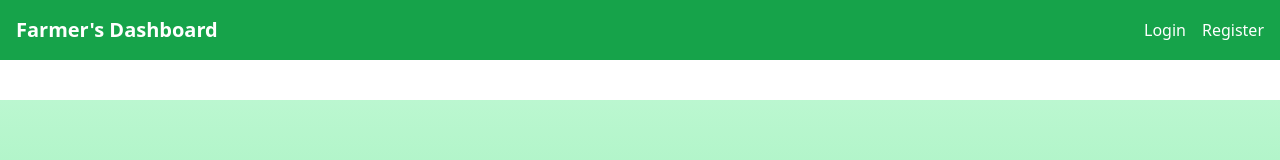
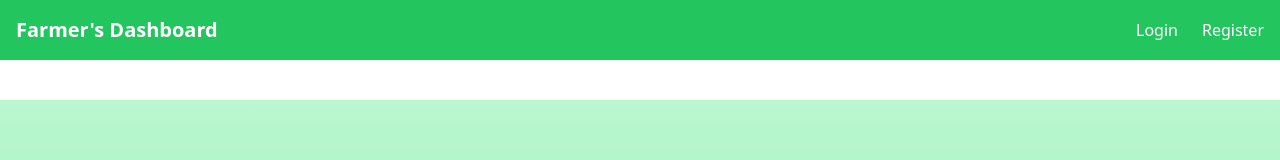
Before and after one commit to vishdadhich092004/terrapact, a React (Vite) app in the folder frontend/: page /farmer/login in a window 1280 px wide. Shown: the top 160 px of the page. Built offline with nearby package versions, Linux system fonts and the light colour scheme; no server answers.

Commit message:
Header Change

```diff
--- a/frontend/src/components/Buttons/SignOutButton.tsx
+++ b/frontend/src/components/Buttons/SignOutButton.tsx
@@ -2,6 +2,7 @@ import { useMutation, useQueryClient } from "react-query";
 import * as apiClient from "../../farmer-api-clients";
 import { useAppContext } from "../../contexts/AppContext";
 import { useNavigate } from "react-router-dom";
+import { LogOut } from "lucide-react";
 
 const SignOutButton = () => {
   const navigate = useNavigate();
@@ -27,9 +28,9 @@ const SignOutButton = () => {
   return (
     <button
       onClick={handleClick}
-      className="bg-teal-600 text-white px-4 py-2 rounded hover:bg-teal-700 transition-colors duration-300 text-sm uppercase tracking-wide"
+      className="text-white hover:text-gray-200 transition-colors duration-300"
     >
-      Sign Out
+      <LogOut className="w-6 h-6" />
     </button>
   );
 };
--- a/frontend/src/components/Farmer/FarmerHeader.tsx
+++ b/frontend/src/components/Farmer/FarmerHeader.tsx
@@ -1,46 +1,42 @@
 import { useAuthContext } from "../../contexts/AuthContext";
 import { Link } from "react-router-dom";
 import SignOutButton from "../Buttons/SignOutButton";
+import { UserCircle } from "lucide-react";
 
 function FarmerHeader() {
-  const { user, isFarmer, isAuthenticated } = useAuthContext();
+  const { isFarmer, isAuthenticated } = useAuthContext();
 
   return (
-    <header className="bg-green-600 text-white p-4 flex justify-between items-center">
+    <header className="bg-green-500 text-white p-4 flex justify-between items-center">
       <div>
         <Link to="/" className="text-xl font-bold">
           Farmer's Dashboard
         </Link>
       </div>
 
-      <nav className="flex space-x-4">
+      <nav className="flex items-center space-x-6">
         {isAuthenticated && isFarmer && (
           <>
             <Link to="/farmers/crop-demands" className="hover:underline">
               Marketplace
             </Link>
-
             <Link to="/farmers/my-bids" className="hover:underline">
               My Bids
             </Link>
-          </>
-        )}
-        {/* <Link to="/new-crop" className="hover:underline">
-          List a Crop
-        </Link> */}
-
-        {/* User Authentication Links */}
-        {isFarmer ? (
-          <>
-            <span className="font-semibold">{`Hello, ${user?.name}`}</span>
             <Link
               to="/farmers/contracts/my-contracts"
               className="hover:underline"
             >
               My Contracts
             </Link>
+          </>
+        )}
+
+        {isFarmer ? (
+          <div className="flex items-center space-x-4">
+            <UserCircle className="w-6 h-6" />
             <SignOutButton />
-          </>
+          </div>
         ) : (
           <>
             <Link to="/farmer/login" className="hover:underline">
--- a/frontend/src/main.tsx
+++ b/frontend/src/main.tsx
@@ -5,6 +5,8 @@ import App from "./App.tsx";
 import "./index.css";
 import AppContextProvider from "./contexts/AppContext.tsx";
 import { AuthContextProvider } from "./contexts/AuthContext.tsx";
+import { ThemeProvider } from "@mui/material/styles";
+import theme from "./theme.ts";
 const queryClient = new QueryClient({
   defaultOptions: {
     queries: {
@@ -16,11 +18,13 @@ const queryClient = new QueryClient({
 createRoot(document.getElementById("root")!).render(
   <StrictMode>
     <QueryClientProvider client={queryClient}>
-      <AppContextProvider>
-        <AuthContextProvider>
-          <App />
-        </AuthContextProvider>
-      </AppContextProvider>
+      <ThemeProvider theme={theme}>
+        <AppContextProvider>
+          <AuthContextProvider>
+            <App />
+          </AuthContextProvider>
+        </AppContextProvider>
+      </ThemeProvider>
     </QueryClientProvider>
   </StrictMode>
 );
--- a/frontend/src/pages/Farmer/CropDemands/AllCropDemandsForFarmer.tsx
+++ b/frontend/src/pages/Farmer/CropDemands/AllCropDemandsForFarmer.tsx
@@ -16,13 +16,13 @@ const AllCropDemandsForFarmer = () => {
 
   return (
     <div className="min-h-screen bg-gray-50 flex flex-col items-center py-8">
-      <a
+      {/* <a
         href="http://13.126.86.86:5000"
         target="_blank"
         className="bg-yellow-500 py-3 px-3 font-bold text-white"
       >
         Modellll
-      </a>
+      </a> */}
 
       <h1 className="text-3xl font-bold mb-6 text-gray-800">
         Available Crop Demands
--- /dev/null
+++ b/frontend/src/theme.ts
@@ -0,0 +1,15 @@
+// src/theme.ts
+import { createTheme } from "@mui/material/styles";
+
+const theme = createTheme({
+  palette: {
+    primary: {
+      main: "#1976d2", // Your primary color
+    },
+    secondary: {
+      main: "#dc004e", // Your secondary color
+    },
+  },
+});
+
+export default theme;
```
Also changed, not shown: frontend/package.json (+6 -3 lines), frontend/src/images/company.png (added), 1 other file (tests, documents, lock files or other folders).
